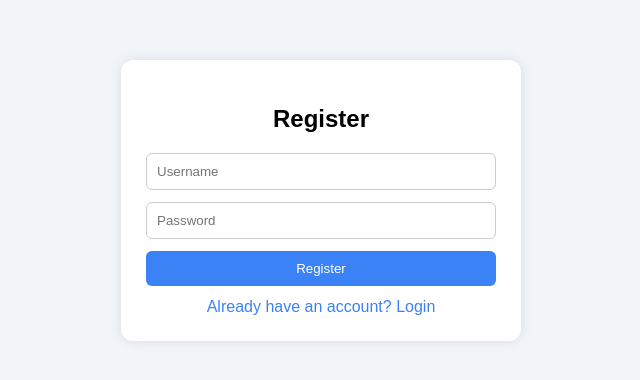
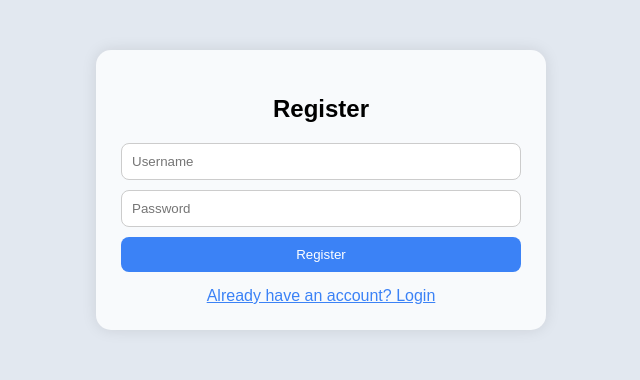
Before and after one commit to Ruchita141105/cloud-task-manager, a Flask app: page /register in a window 1280 px wide. Shown: the top 380 px of the page, without its empty margins (319-959 px from the left). Run offline with Flask 3, Linux system fonts and the light colour scheme.

Commit message:
Update style.css

```diff
--- a/static/style.css
+++ b/static/style.css
@@ -1,18 +1,18 @@
 body {
     font-family: Arial, sans-serif;
-    background: #f1f5f9;
+    background: #e2e8f0;
     display: flex;
     justify-content: center;
-    margin-top: 60px;
+    margin-top: 50px;
 }
 
-/* Main box */
+/* Main container */
 .container {
-    width: 350px;
-    background: white;
+    width: 400px;
+    background: #f8fafc;
     padding: 25px;
-    border-radius: 12px;
-    box-shadow: 0 0 12px rgba(0, 0, 0, 0.1);
+    border-radius: 15px;
+    box-shadow: 0 0 15px rgba(0,0,0,0.1);
 }
 
 /* Heading */
@@ -21,17 +21,17 @@ h2 {
     margin-bottom: 20px;
 }
 
-/* Form layout */
+/* Form */
 form {
     display: flex;
     flex-direction: column;
-    gap: 12px;
+    gap: 10px;
 }
 
-/* Input fields */
+/* Input */
 input {
     padding: 10px;
-    border-radius: 6px;
+    border-radius: 8px;
     border: 1px solid #ccc;
 }
 
@@ -41,7 +41,7 @@ button {
     background: #3b82f6;
     color: white;
     border: none;
-    border-radius: 6px;
+    border-radius: 8px;
     cursor: pointer;
 }
 
@@ -49,15 +49,47 @@ button:hover {
     background: #2563eb;
 }
 
-/* Links */
+/* TASK LIST FIX 🔥 */
+ul {
+    list-style: none;   /* removes bullets */
+    padding: 0;
+    margin-top: 20px;
+}
+
+li {
+    display: flex;
+    justify-content: space-between;
+    align-items: center;
+    background: #ffffff;
+    padding: 10px;
+    border-radius: 8px;
+    margin-bottom: 10px;
+}
+
+/* Completed task */
+.done {
+    text-decoration: line-through;
+    color: gray;
+}
+
+/* Icons */
+li a {
+    text-decoration: none;
+    margin-left: 10px;
+    font-size: 18px;
+}
+
+/* Logout link */
 a {
     display: block;
     text-align: center;
-    margin-top: 12px;
-    text-decoration: none;
+    margin-top: 15px;
     color: #3b82f6;
 }
 
-a:hover {
-    text-decoration: underline;
+/* 📱 Mobile friendly */
+@media (max-width: 480px) {
+    .container {
+        width: 90%;
+    }
 }
```
